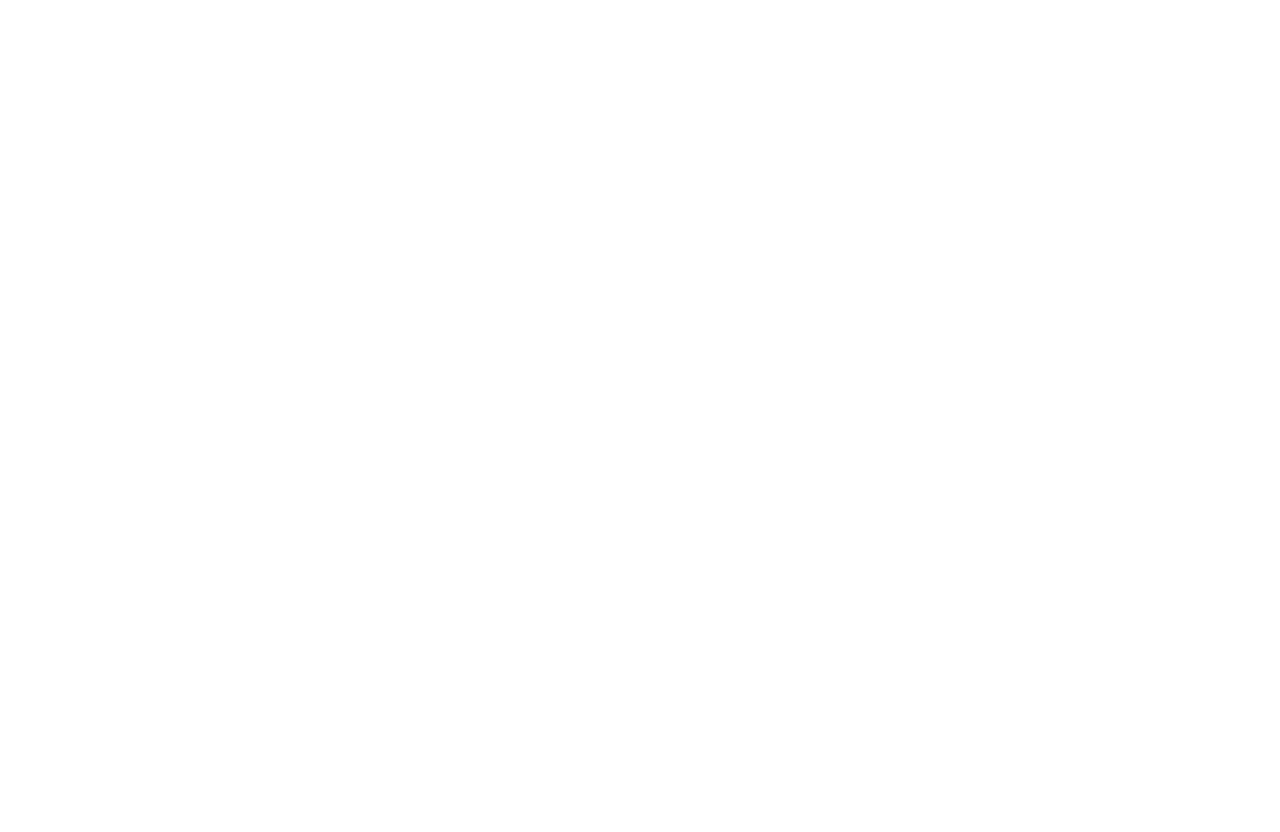
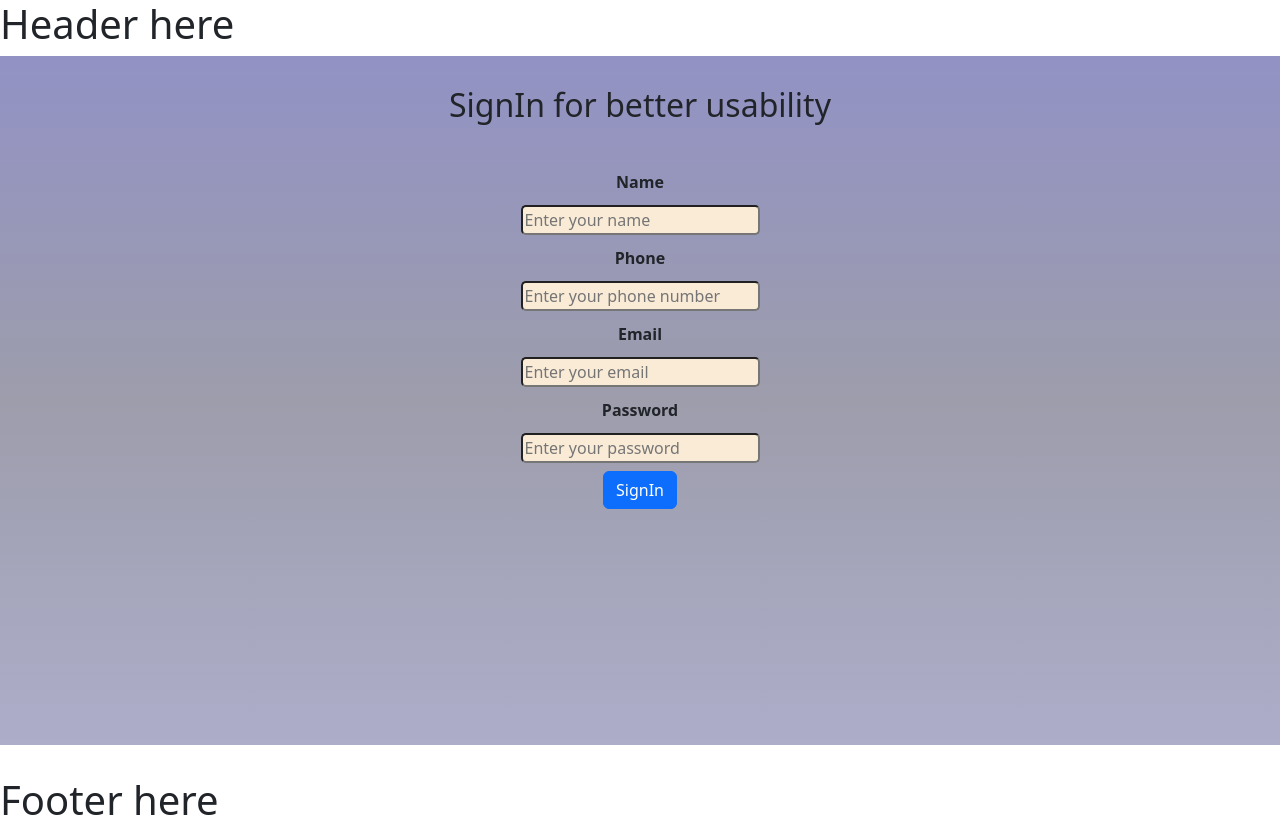
Before and after one commit to sakshiaparelwar/Restaurant-clientside, a React (Create React App) app: page /signin in a window 1280 px wide. Before the commit this address had no page. Before the commit the page ends 800 px from the top, so only its background shows below. Built offline with nearby package versions, Linux system fonts and the light colour scheme.

Commit message:
Added signin and login pages

```diff
--- a/src/App.js
+++ b/src/App.js
@@ -2,6 +2,8 @@
 import { BrowserRouter, Route, Routes } from "react-router-dom";
 import Home from "./pages/Home";
 import Menu from "./pages/Menu";
+import SignIn from "./pages/SignIn";
+import Login from "./pages/Login";
 
 function App() {
   return (
@@ -10,6 +12,8 @@
         <Route path="/" element={<Home />} />
         <Route path="/home" element={<Home />} />
         <Route path="/menu" element={<Menu />} />
+        <Route path="/signin" element={<SignIn />} />
+        <Route path="/login" element={<Login />} />
       </Routes>
     </BrowserRouter>
   );
--- a/src/components/Header.js
+++ b/src/components/Header.js
@@ -1,7 +1,11 @@
 import React from "react";
 
 function Header() {
-  return <div></div>;
+  return (
+    <div>
+      <h1>Header here</h1>
+    </div>
+  );
 }
 
 export default Header;
--- a/src/pages/Home.js
+++ b/src/pages/Home.js
@@ -14,6 +14,15 @@
   const handleOrderNow = () => {
     navigate("/menu");
   };
+
+  const handleLogin = () => {
+    navigate("/login");
+  };
+
+  const handleSignIn = () => {
+    navigate("/signin");
+  };
+
   return (
     <div>
       <Navbar expand="lg" className="bg-body-tertiary navigbar ">
@@ -36,8 +45,11 @@
               <Nav.Link href="#contact">Contact us</Nav.Link>
             </Nav>
           </Navbar.Collapse>
-          <Button className="Buttonsign" type="submit">
+          <Button className="Buttonsign" onClick={handleSignIn} type="submit">
             SignIn
+          </Button>
+          <Button className="Buttonlogin" onClick={handleLogin} type="submit">
+            LoginIn
           </Button>
         </Container>
       </Navbar>
@@ -90,7 +102,7 @@
             Egginoa is a complete protein,
             <br /> providing all the essential amino acids your body needs,{" "}
             <br />
-            and also a good source of fiber
+            and also a good source of fiber.
           </p>
           <div>
             <Button className="Buttonorder" type="submit">
--- /dev/null
+++ b/src/pages/Login.js
@@ -0,0 +1,33 @@
+import React from "react";
+import "./style.css";
+import Button from "react-bootstrap/esm/Button";
+import Layout from "../components/Layout";
+
+function Login() {
+  return (
+    <Layout>
+      <div className="bodyoflogin">
+        <h2 className="h2form">Login for better usability</h2>
+        <form>
+          <label htmlFor="Name">
+            <b>Name</b>
+          </label>
+          <input type="name" id="Name" placeholder="firstname lastname" />
+          <label htmlFor="email">
+            <b>Email</b>
+          </label>
+          <input type="email" id="email" placeholder="example@gmail.com" />
+          <label htmlFor="password">
+            <b>Password</b>
+          </label>
+          <input type="current-password" id="password" placeholder="password" />
+          <Button type="submit" className="submit">
+            Login
+          </Button>
+        </form>
+      </div>
+    </Layout>
+  );
+}
+
+export default Login;
--- /dev/null
+++ b/src/pages/SignIn.js
@@ -0,0 +1,45 @@
+import React from "react";
+import "./style.css";
+import Button from "react-bootstrap/esm/Button";
+import Layout from "../components/Layout";
+
+function SignIn() {
+  return (
+    <Layout>
+      <div className="bodyoflogin">
+        <h2 className="h2form">SignIn for better usability</h2>
+        <form>
+          <label for="name">
+            <b>Name</b>
+          </label>
+          <input type="text" id="name" placeholder="Enter your name" />
+          <label for="phone">
+            <b>Phone</b>
+          </label>
+          <input
+            type="phone"
+            id="phone"
+            placeholder="Enter your phone number"
+          />
+          <label for="email">
+            <b>Email</b>
+          </label>
+          <input
+            type="current-password"
+            id="email"
+            placeholder="Enter your email"
+          />
+          <label for="password">
+            <b>Password</b>
+          </label>
+          <input type="text" id="password" placeholder="Enter your password" />
+          <Button type="submit" className="submit">
+            SignIn
+          </Button>
+        </form>
+      </div>
+    </Layout>
+  );
+}
+
+export default SignIn;
--- a/src/pages/style.css
+++ b/src/pages/style.css
@@ -5,6 +5,12 @@
 }
 .Buttonsign {
   width: 100px;
+  padding: 10px;
+  margin-right: 10px;
+}
+.Buttonlogin {
+  width: 100px;
+  padding: 10px;
 }
 .image {
   width: 100%;
@@ -18,7 +24,7 @@
   padding: 25px;
   background-color: rgba(245, 242, 239, 0.8);
   color: black;
-  border-radius: 10px;
+  border-radius: 10%;
   max-width: 100%;
   margin: 0 auto;
   margin-bottom: 20px;
@@ -66,3 +72,39 @@
     max-width: 600px; /* Limit the width on larger screens */
   }
 }
+
+/* ========================Signin and Login=================================== */
+.h2form {
+  margin-right: auto;
+  padding: 30px;
+  text-align: center;
+}
+input {
+  margin: 3px;
+  display: block;
+  background-color: antiquewhite;
+  border-radius: 5px;
+}
+label {
+  margin: 3px;
+  display: block;
+  padding: 5px;
+}
+.bodyoflogin {
+  background: linear-gradient(
+    rgb(146, 146, 197),
+    rgb(157, 157, 172),
+    rgb(173, 173, 202)
+  );
+  padding-bottom: 18%;
+}
+form {
+  display: flex;
+  flex-direction: column;
+  align-items: center;
+}
+.submit {
+  margin: 5px;
+  margin-right: auto;
+  margin-left: auto;
+}
```
